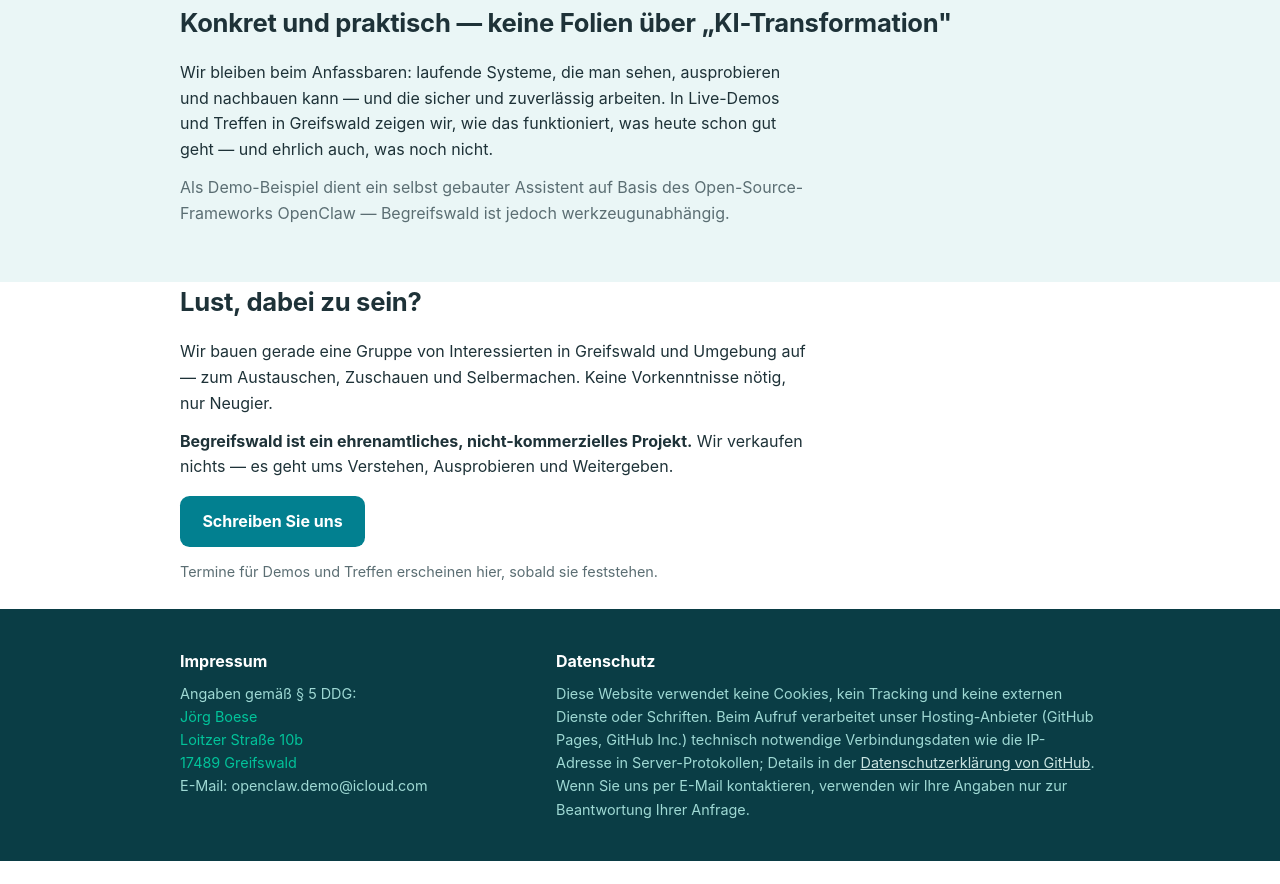
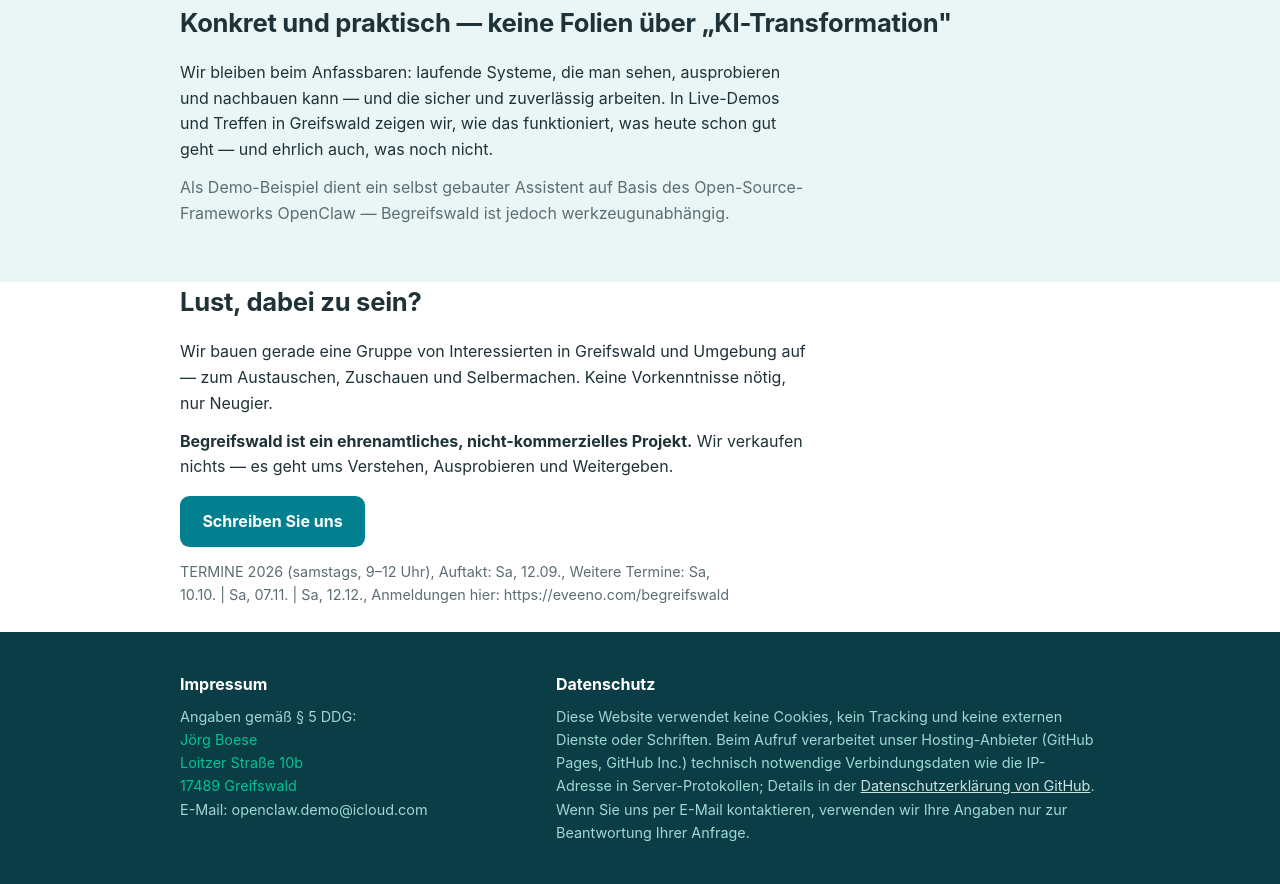
Before and after one commit to joergboese/begreifswald, a plain HTML site: page index.html in a window 1280 px wide. Shown: the part 1261-2145 px from the top of the page. Before the commit the page ends 2122 px from the top, so only its background shows below. Drawn offline with Linux system fonts and the light colour scheme.

Commit message:
Update index.html: Termine 2026

```diff
--- a/index.html
+++ b/index.html
@@ -125,7 +125,7 @@ footer .platzhalter{color:var(--mint)}
   <p>Wir bauen gerade eine Gruppe von Interessierten in Greifswald und Umgebung auf — zum Austauschen, Zuschauen und Selbermachen. Keine Vorkenntnisse nötig, nur Neugier.</p>
   <p style="margin-top:.8rem"><strong>Begreifswald ist ein ehrenamtliches, nicht-kommerzielles Projekt.</strong> Wir verkaufen nichts — es geht ums Verstehen, Ausprobieren und Weitergeben.</p>
   <a class="mail" href="mailto:openclaw.demo@icloud.com?subject=Begreifswald%20—%20Interesse">Schreiben Sie uns</a>
-  <p class="muted" style="margin-top:.8rem;font-size:.9rem">Termine für Demos und Treffen erscheinen hier, sobald sie feststehen.</p>
+  <p class="muted" style="margin-top:.8rem;font-size:.9rem">TERMINE 2026 (samstags, 9–12 Uhr), Auftakt: Sa, 12.09., Weitere Termine: Sa, 10.10. | Sa, 07.11. | Sa, 12.12., Anmeldungen hier: https://eveeno.com/begreifswald</p>
 <br>
 </section>
 
```
